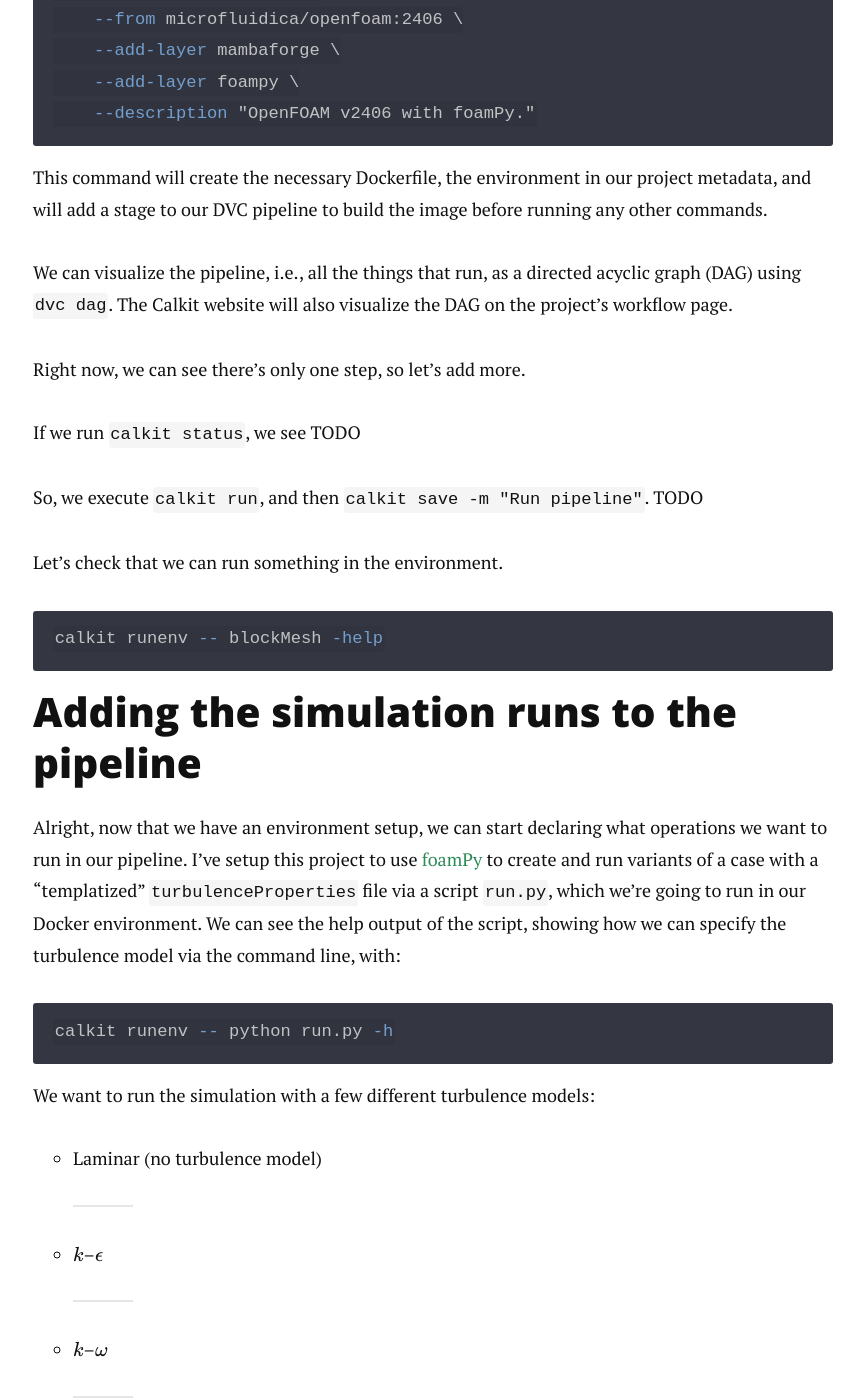
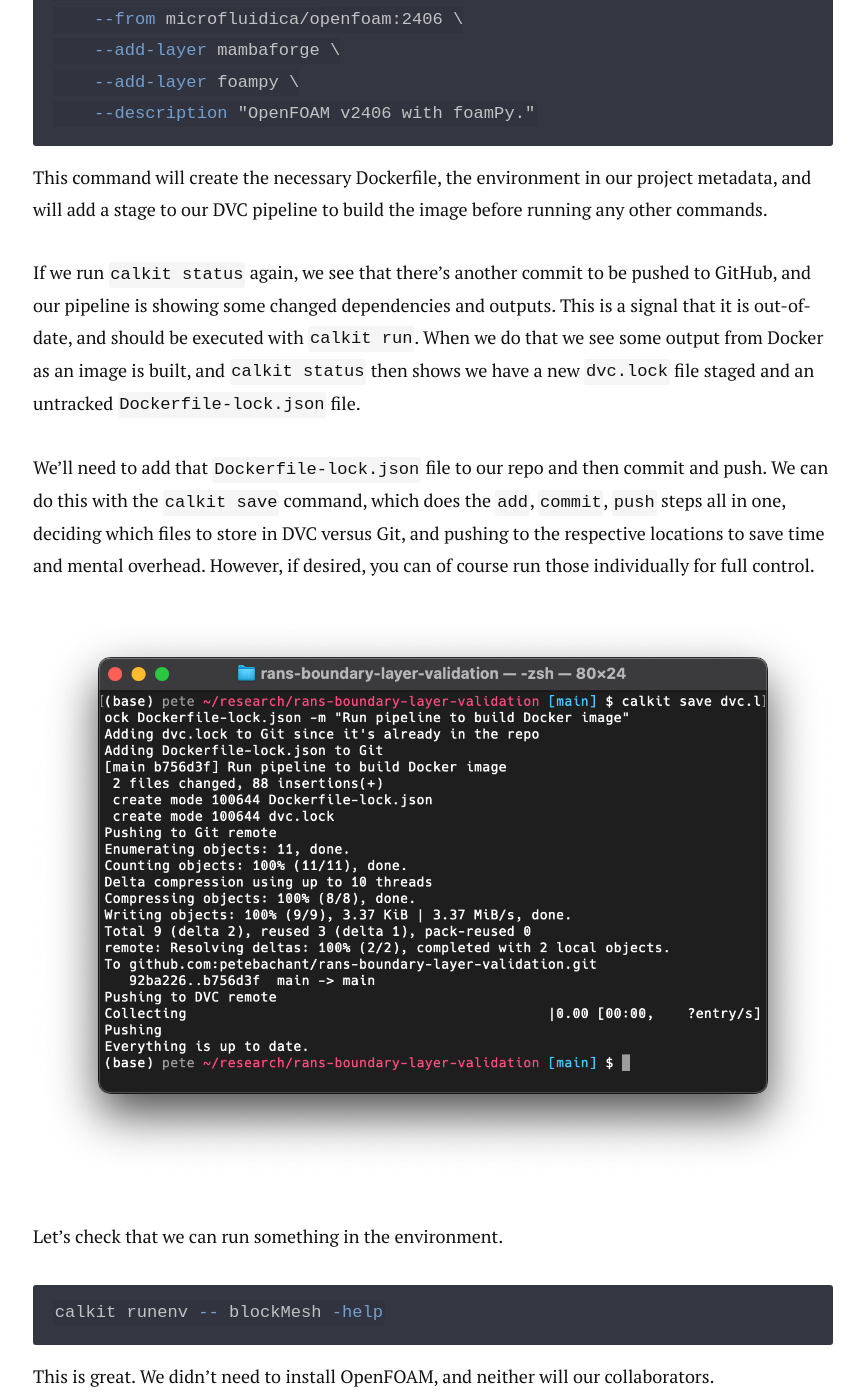
Before and after one commit to petebachant/petebachant.github.io, a Jekyll site: the page built from index.html, in a window 1280 px wide and 1400 px high, scrolled down 8342 px. Shown: the whole window, without its empty margins (207-1071 px from the left). Built offline with Jekyll 4.4.1, drawn with Linux system fonts in a browser that asks for light colours; nearby versions of some CDN libraries; formulas are drawn with MathJax 3; the list of posts is cut into pages by our own code; some of the changed text lies outside the part shown.

Commit message:
Update of-repro post

````diff
--- a/_posts/2024-10-23-reproducible-openfoam.markdown
+++ b/_posts/2024-10-23-reproducible-openfoam.markdown
@@ -168,17 +168,23 @@ the environment in our project metadata,
 and will add a stage to our DVC pipeline to build the image before
 running any other commands.
 
-We can visualize the pipeline, i.e.,
-all the things that run, as a directed acyclic graph (DAG)
-using `dvc dag`.
-The Calkit website will also visualize the DAG on the project's workflow
-page.
+If we run `calkit status` again,
+we see that there's another commit to be pushed to GitHub,
+and our pipeline is showing some changed dependencies and outputs.
+This is a signal that it is out-of-date,
+and should be executed with `calkit run`.
+When we do that we see some output from Docker as an image is
+built, and `calkit status` then shows we have a new `dvc.lock` file
+staged and an untracked `Dockerfile-lock.json` file.
 
-Right now, we can see there's only one step, so let's add more.
+We'll need to add that `Dockerfile-lock.json` file to our repo and then
+commit and push. We can do this with the `calkit save` command,
+which does the `add`, `commit`, `push` steps all in one,
+deciding which files to store in DVC versus Git, and pushing to the respective
+locations to save time and mental overhead.
+However, if desired, you can of course run those individually for full control.
 
-If we run `calkit status`, we see TODO
-
-So, we execute `calkit run`, and then `calkit save -m "Run pipeline"`. TODO
+![Saving after building the Docker image.](/images/repro-openfoam/save-after-docker-build.png)
 
 Let's check that we can run something in the environment.
 
@@ -186,7 +192,19 @@ Let's check that we can run something in the environment.
 calkit runenv -- blockMesh -help
 ```
 
+This is great. We didn't need to install OpenFOAM, and neither will our
+collaborators.
+
 ## Adding the simulation runs to the pipeline
+
+We can run things interactively and make sure things work,
+but
+
+You don't want to rely on interactive work to produce something permanent.
+So, we
+
+Any time you get to a point where you do want to save something permanent,
+that should be created by the pipeline.
 
 Alright, now that we have an environment setup,
 we can start declaring what operations we want to run in our pipeline.
@@ -225,6 +243,23 @@ calkit new foreach-stage \
     --out "cases/{var}/postProcessing" \
     "laminar" "k-epsilon" "k-omega"
 ```
+
+Another run of `calkit status` shows our pipeline needs to be run,
+which makes sense, so let's give it another `calkit run`.
+You'll note at the very start our Docker image build stage is not rerun
+thanks to DVC tracking the inputs and outputs.
+
+The output of `calkit status` now shows something we haven't seen yet:
+we have some new data produced as part of those simulation runs.
+We can do another `calkit save` to ensure everything is committed and
+pushed:
+
+```sh
+calkit save -am "Run simulations"
+```
+
+In this case, the outputs of the simulations were pushed up to the DVC remote
+in the Calkit cloud.
 
 If you look at the `git log`, you'll notice that Calkit is making Git
 commits for all of these actions.
@@ -266,7 +301,7 @@ We can create a new figure with its own pipeline stage with:
 calkit new figure \
     figures/mean-velocity-profiles.png \
     --title "Mean velocity profiles" \
-    --description "Mean velocity profiles." \
+    --description "Mean velocity profiles from DNS and RANS models." \
     --stage plot-mean-velocity-profiles \
     --cmd "calkit runenv python scripts/plot-mean-velocity-profiles.py" \
     --dep scripts/plot-mean-velocity-profiles.py \
@@ -279,12 +314,16 @@ the outputs of our `run-sim` stage,
 saving us the trouble of typing out all
 of our turbulence model names.
 
-Now another call to `calkit run` and `calkit save -m "Run pipeline"`
-will materialize this figure and push it to the repo.
-This figure is now viewable as its own object up on the website,
-on which we can make comments.
+Another call to `calkit status` shows we need to run the pipeline again.
 
-## Creating a slight variation to the figure with a fresh copy
+Now another call to `calkit run` and
+`calkit save -m "Run pipeline to create figure"`
+will create this figure and push it to the repo.
+This figure is now viewable as its own object up on the website.
+
+![Figure on website.](/images/repro-openfoam/figure-on-website.png)
+
+## Solving the problem
 
 Now let's show the value of having our project in a reproducible state,
 addressing the problem we laid out in the introduction.
@@ -292,26 +331,35 @@ We're going to pretend we were forced to start from scratch,
 so we'll clone a fresh copy of the repo
 and attempt to simply change one of the axis labels slightly.
 
-So we move back up a directory and clone the repo again with:
+So we move back up a directory, delete the repo and clone it again with:
 
 ```sh
-calkit clone https://github.com/{your user name}/rans-boundary-layer-validation.git
+cd .. \
+&& rm -rf rans-boundary-layer-validation \
+&& calkit clone https://github.com/{your user name}/rans-boundary-layer-validation.git
 ```
 
 Moving in there,
-you'll notice the `postProcessing` directories exist,
-and so does our figure PNG file,
-both of which would not exist yet if we had simply used `git clone`.
+you'll notice our imported dataset,
+the `postProcessing` directories,
+and our figure PNG file were all downloaded,
+which would not have happened with a simple `git clone`,
+since those files are kept out of Git.
+
+Running `calkit status` and `calkit run` again shows that what we've
+cloned is fully up-to-date.
 
 Next can edit our plotting script to make the relevant changes.
 Then we execute `calkit run`.
 Notice how the simulations were not rerun thanks to the DVC cache.
 If we run `calkit status` we see there are some differences,
-so we run `calkit save -m "Change x-axis label for reviewer 2"`.
-This creates a Git commit and pushes any relevant cached artifacts to the
-cloud.
+so we run `calkit save -am "Change x-axis label for reviewer 2"`
+to get those saved and backed up.
 If we go visit the project on the Calkit website, we see our figure is
-up-to-date.
+up-to-date and has the requested changes in the legend.
+Reviewer 2 will be so happy.
+
+![Updated figure on website.](/images/repro-openfoam/figure-on-website-updated.png)
 
 ## Conclusions and next steps
 
````
Also changed, not shown: other parts of _posts/2024-10-23-reproducible-openfoam.markdown (+2 -2 lines), images/repro-openfoam/figure-on-website-updated.png (added), images/repro-openfoam/figure-on-website.png (added), images/repro-openfoam/save-after-docker-build.png (added).
